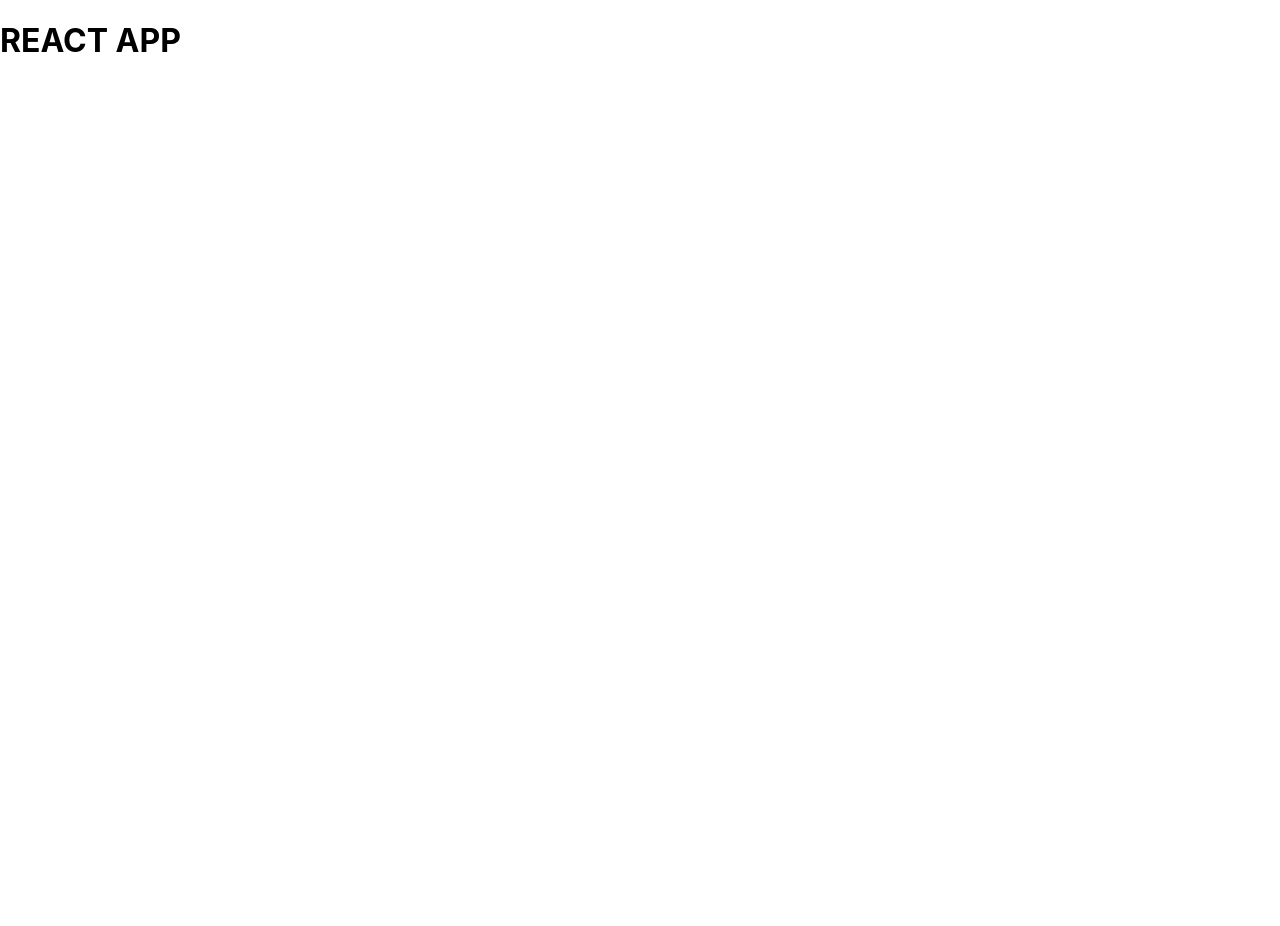
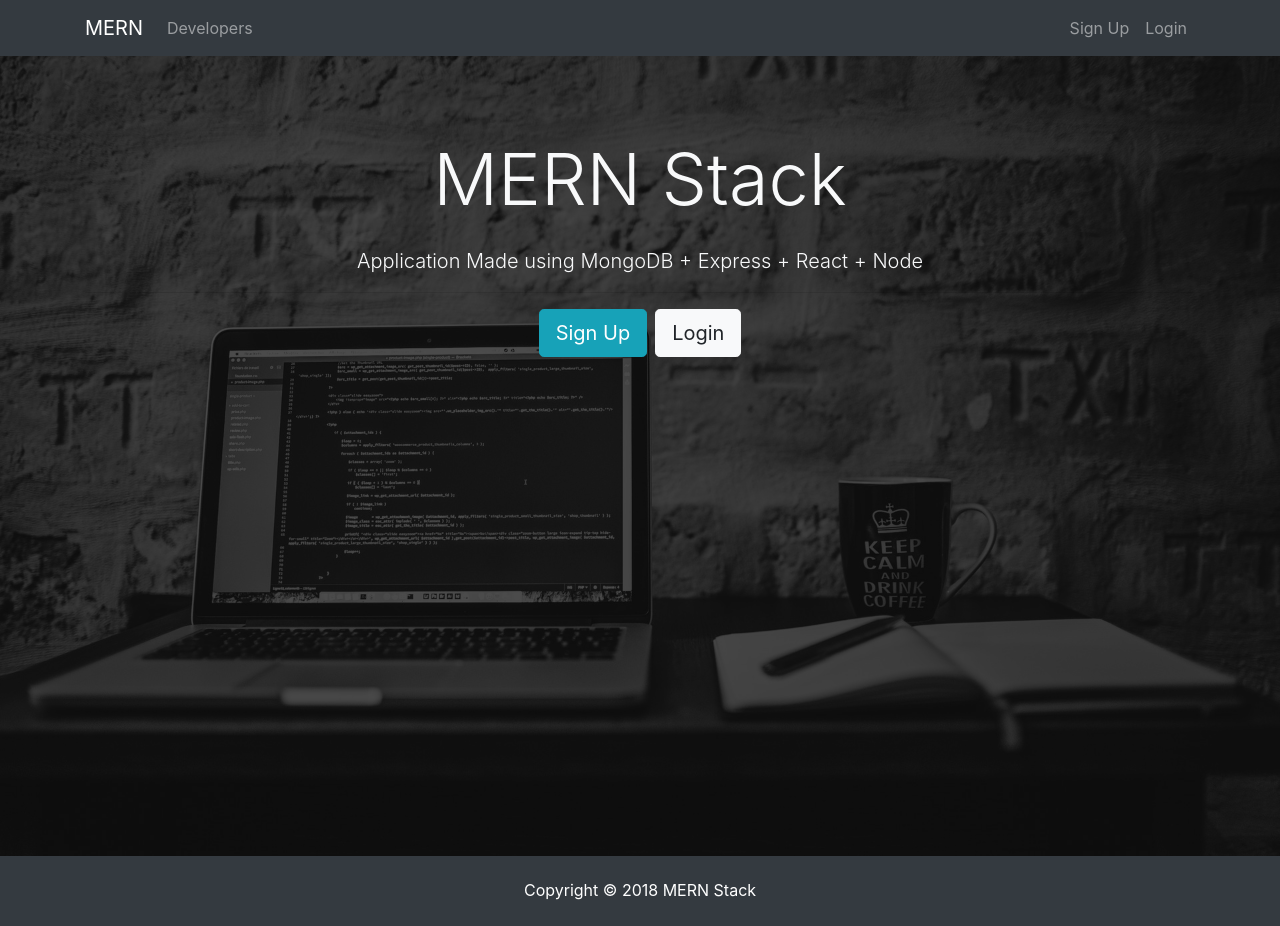
Before and after one commit to SimasDei/MERN-stack-two, a React (Create React App) app in the folder client/: page / in a window 1280 px wide. Before the commit the page ends 800 px from the top, so only its background shows below. Built offline with nearby package versions, Linux system fonts and the light colour scheme.

Commit message:
add basic front end

```diff
--- a/client/public/index.html
+++ b/client/public/index.html
@@ -1,15 +1,18 @@
 <!DOCTYPE html>
 <html lang="en">
   <head>
-    <meta charset="utf-8">
-    <link rel="shortcut icon" href="%PUBLIC_URL%/favicon.ico">
-    <meta name="viewport" content="width=device-width, initial-scale=1, shrink-to-fit=no">
-    <meta name="theme-color" content="#000000">
+    <meta charset="utf-8" />
+    <link rel="shortcut icon" href="%PUBLIC_URL%/favicon.ico" />
+    <meta
+      name="viewport"
+      content="width=device-width, initial-scale=1, shrink-to-fit=no"
+    />
+    <meta name="theme-color" content="#000000" />
     <!--
       manifest.json provides metadata used when your web app is added to the
       homescreen on Android. See https://developers.google.com/web/fundamentals/web-app-manifest/
     -->
-    <link rel="manifest" href="%PUBLIC_URL%/manifest.json">
+    <link rel="manifest" href="%PUBLIC_URL%/manifest.json" />
     <!--
       Notice the use of %PUBLIC_URL% in the tags above.
       It will be replaced with the URL of the `public` folder during the build.
@@ -19,12 +22,24 @@
       work correctly both with client-side routing and a non-root public URL.
       Learn how to configure a non-root public URL by running `npm run build`.
     -->
-    <title>React App</title>
+    <!-- BOOTSTRAP 4.1 -->
+    <link
+      rel="stylesheet"
+      href="https://stackpath.bootstrapcdn.com/bootstrap/4.1.3/css/bootstrap.min.css"
+      integrity="sha384-MCw98/SFnGE8fJT3GXwEOngsV7Zt27NXFoaoApmYm81iuXoPkFOJwJ8ERdknLPMO"
+      crossorigin="anonymous"
+    />
+    <!-- FONT AWESOME 5.6 -->
+    <link
+      rel="stylesheet"
+      href="https://use.fontawesome.com/releases/v5.6.1/css/all.css"
+      integrity="sha384-gfdkjb5BdAXd+lj+gudLWI+BXq4IuLW5IT+brZEZsLFm++aCMlF1V92rMkPaX4PP"
+      crossorigin="anonymous"
+    />
+    <title>MERN stack app</title>
   </head>
   <body>
-    <noscript>
-      You need to enable JavaScript to run this app.
-    </noscript>
+    <noscript> You need to enable JavaScript to run this app. </noscript>
     <div id="root"></div>
     <!--
       This HTML file is a template.
@@ -36,5 +51,21 @@
       To begin the development, run `npm start` or `yarn start`.
       To create a production bundle, use `npm run build` or `yarn build`.
     -->
+    <!-- BOOTSTRAP JS 4.1 -->
+    <script
+      src="https://code.jquery.com/jquery-3.3.1.slim.min.js"
+      integrity="sha384-q8i/X+965DzO0rT7abK41JStQIAqVgRVzpbzo5smXKp4YfRvH+8abtTE1Pi6jizo"
+      crossorigin="anonymous"
+    ></script>
+    <script
+      src="https://cdnjs.cloudflare.com/ajax/libs/popper.js/1.14.3/umd/popper.min.js"
+      integrity="sha384-ZMP7rVo3mIykV+2+9J3UJ46jBk0WLaUAdn689aCwoqbBJiSnjAK/l8WvCWPIPm49"
+      crossorigin="anonymous"
+    ></script>
+    <script
+      src="https://stackpath.bootstrapcdn.com/bootstrap/4.1.3/js/bootstrap.min.js"
+      integrity="sha384-ChfqqxuZUCnJSK3+MXmPNIyE6ZbWh2IMqE241rYiqJxyMiZ6OW/JmZQ5stwEULTy"
+      crossorigin="anonymous"
+    ></script>
   </body>
 </html>
--- a/client/src/App.css
+++ b/client/src/App.css
@@ -4,7 +4,7 @@ img {
 
 .landing {
   position: relative;
-  background: url('../src/images/showcase.jpeg') no-repeat;
+  background: url('./images/showcase.jpeg') no-repeat;
   background-size: cover;
   background-position: center;
   height: 100vh;
--- a/client/src/App.js
+++ b/client/src/App.js
@@ -1,11 +1,16 @@
 import React, { Component } from 'react';
+import Navbar from './components/layout/Navbar';
+import Footer from './components/layout/Footer';
+import Landing from './components/layout/Landing';
 import './App.css';
 
 class App extends Component {
   render() {
     return (
       <div className="App">
-        <h1>REACT APP</h1>
+        <Navbar />
+        <Landing />
+        <Footer />
       </div>
     );
   }
--- /dev/null
+++ b/client/src/components/layout/Footer.js
@@ -0,0 +1,11 @@
+import React from 'react';
+
+export default () => {
+  return (
+    <div>
+      <footer className="bg-dark text-white mt-5 p-4 text-center">
+        Copyright &copy; {new Date().getFullYear()} MERN Stack
+      </footer>
+    </div>
+  );
+};
--- /dev/null
+++ b/client/src/components/layout/Landing.js
@@ -0,0 +1,32 @@
+import React, { Component } from 'react';
+
+class Landing extends Component {
+  render() {
+    return (
+      <div className="landing">
+        <div className="dark-overlay landing-inner text-light">
+          <div className="container">
+            <div className="row">
+              <div className="col-md-12 text-center">
+                <h1 className="display-3 mb-4">MERN Stack</h1>
+                <p className="lead">
+                  {' '}
+                  Application Made using MongoDB + Express + React + Node
+                </p>
+                <hr />
+                <a href="register.html" class="btn btn-lg btn-info mr-2">
+                  Sign Up
+                </a>
+                <a href="login.html" class="btn btn-lg btn-light">
+                  Login
+                </a>
+              </div>
+            </div>
+          </div>
+        </div>
+      </div>
+    );
+  }
+}
+
+export default Landing;
--- /dev/null
+++ b/client/src/components/layout/Navbar.js
@@ -0,0 +1,48 @@
+import React, { Component } from 'react';
+
+class Navbar extends Component {
+  render() {
+    return (
+      <nav className="navbar navbar-expand-sm navbar-dark bg-dark mb-4">
+        <div className="container">
+          <a href="/" className="navbar-brand">
+            MERN
+          </a>
+          <button
+            className="navbar-toggler"
+            type="button"
+            data-toggle="collapse"
+            data-target="#mobile-nav"
+          >
+            <span className="navbar-toggler-icon" />
+          </button>
+
+          <div className="collapse navbar-collapse" id="mobile-nav">
+            <ul className="navbar-nav mr-auto">
+              <li className="nav-item">
+                <a href="/" className="nav-link">
+                  Developers
+                </a>
+              </li>
+            </ul>
+
+            <ul className="navbar-nav ml-auto">
+              <li className="nav-item">
+                <a href="/" className="nav-link">
+                  Sign Up
+                </a>
+              </li>
+              <li className="nav-item">
+                <a href="/" className="nav-link">
+                  Login
+                </a>
+              </li>
+            </ul>
+          </div>
+        </div>
+      </nav>
+    );
+  }
+}
+
+export default Navbar;
```
